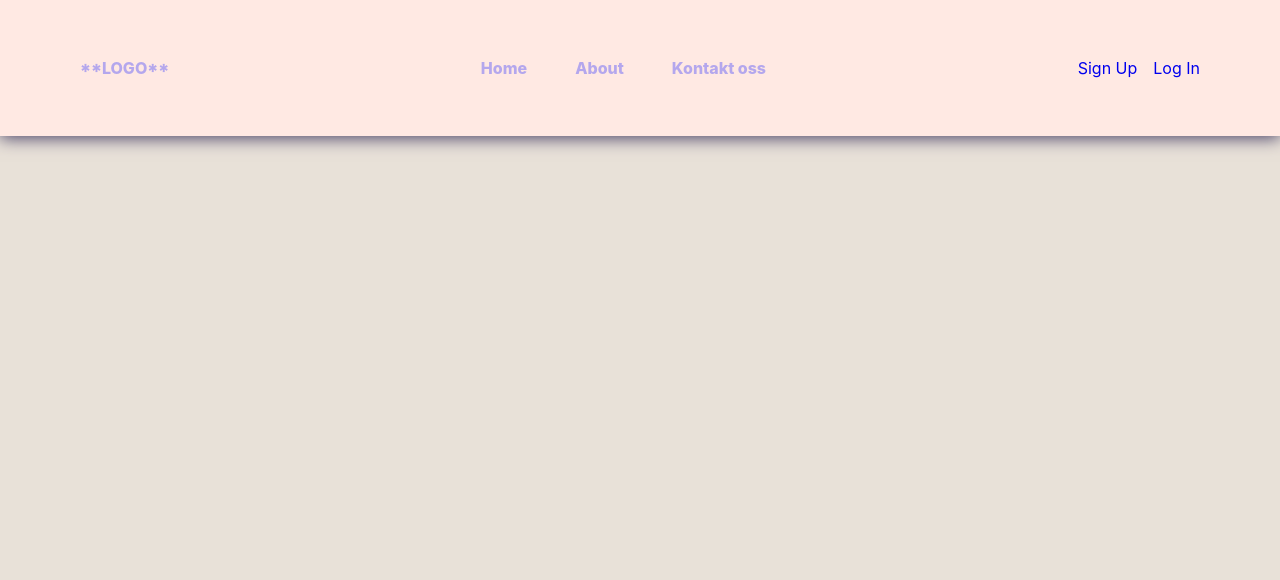
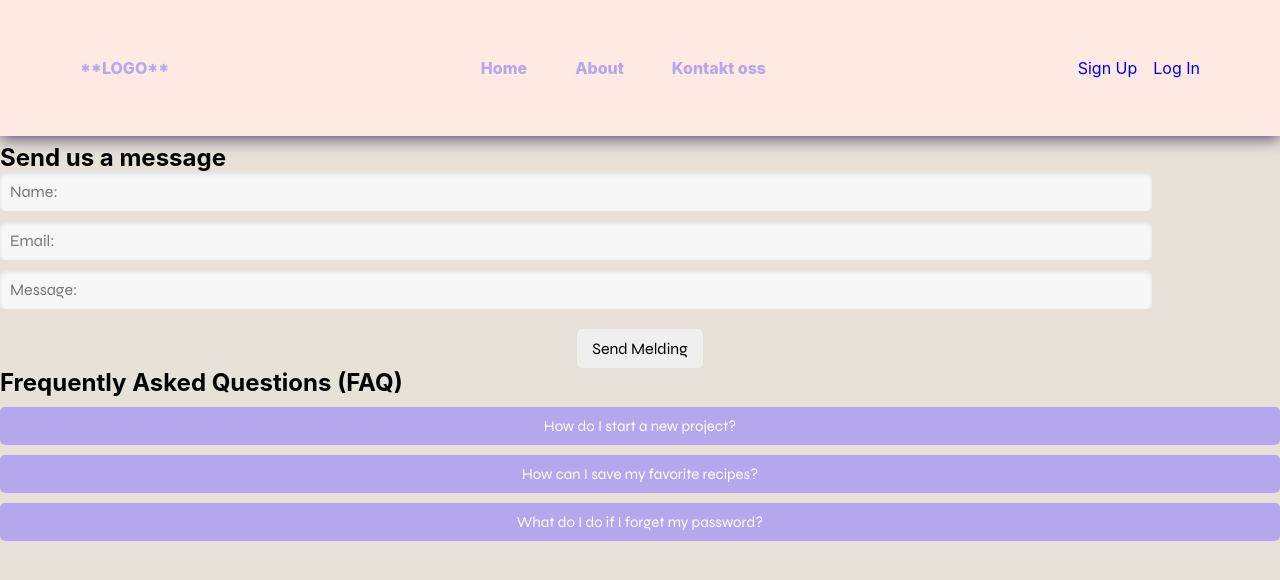
Before and after one commit to uit-inf-2900/Team12, a React (Create React App) app in the folder front/: page /kontaktoss in a window 1280 px wide. Shown: the top 580 px of the page. Built offline with nearby package versions, Linux system fonts and the light colour scheme.

Commit message:
added some front end for contact info

```diff
--- a/front/src/App.js
+++ b/front/src/App.js
@@ -12,6 +12,7 @@ import ResetPassword from './pages/SignUp_LogIn/ResetPassword';
 import LogIn from './pages/SignUp_LogIn/LogIn';
 import SignUp from './pages/SignUp_LogIn/SignUp';
 import Recipes from './pages/RecipeManagement/Recipes';
+import ContactUs from './pages/ContactUs/ContactUs';
 
 
 export default function App() {
@@ -32,6 +33,7 @@ export default function App() {
           <Routes>
             <Route path="/" element={<Home />} />
             <Route path="/about" element={<About />} />
+            <Route path="/kontaktoss" element={<ContactUs />} />
             {!isLoggedIn ? (
               <>
                 <Route path="/login" element={<LogIn setIsLoggedIn={setIsLoggedIn} />} />
--- /dev/null
+++ b/front/src/pages/ContactUs/ContactUs.css
@@ -0,0 +1,37 @@
+.kontaktOss-container {
+    max-width: 800px;
+    margin: 0 auto;
+    padding: 20px;
+}
+
+
+.kontakt-form form {
+    display: flex;
+    flex-direction: column;
+}
+
+.kontakt-form label {
+    margin-top: 10px;
+}
+
+.kontakt-form input,
+.kontakt-form textarea {
+    margin-top: 5px;
+}
+
+.kontakt-form button {
+    margin-top: 20px;
+    padding: 10px;
+    background-color: #007bff;
+    color: white;
+    border: none;
+    cursor: pointer;
+}
+
+.kontakt-info p {
+    margin: 5px 0;
+}
+
+.faq h2 {
+    margin-top: 20px;
+}
--- /dev/null
+++ b/front/src/pages/ContactUs/ContactUs.js
@@ -0,0 +1,73 @@
+import React, { useState } from 'react';
+import "../SignUp_LogIn/Reg.css";
+import InputField from "../SignUp_LogIn/InputField";
+import { useForm } from 'react-hook-form';
+import validator from 'validator'; // Sørg for å ha installert 'validator'
+
+
+const FAQItem = ({ question, answer }) => {
+    const [isOpen, setIsOpen] = useState(false);
+
+    return (
+    <div className="faq-item">
+        <button className="faq-question" onClick={() => setIsOpen(!isOpen)}>
+            {question}
+        </button>
+        {isOpen && <div className="faq-answer">{answer}</div>}
+    </div>
+    );
+};
+
+
+
+const ContactUs = () => {
+    const { register, handleSubmit, formState: { errors }, reset } = useForm();
+
+    const onSubmit = data => {
+        console.log(data);
+        reset(); // Tømmer skjemaet etter innsending
+    };
+
+    return (
+        <div className="contact-form-container">
+            <h1>Contact Us</h1>
+            <form onSubmit={handleSubmit(onSubmit)}>
+                <h2>Send us a message</h2>
+                <InputField
+                    placeholder="Name:"
+                    register={register("name", {
+                        required: "Name is required." })}
+                    errors={errors.name}
+                    type="text"
+                />
+                <InputField
+                    placeholder="Email:"
+                    register={register("email", {
+                        required: "Email is required.",
+                        validate: input => validator.isEmail(input) || "Invalid email address"
+                    })}
+                    errors={errors.email}
+                    type="email"
+                />
+                <InputField
+                    placeholder="Message:"
+                    register={register("Message", {
+                        required: "Message is required." })}
+                    errors={errors.message}
+                    type="text"
+                />
+                <button type="submit" className="submit-button">Send Melding</button>
+            </form>
+
+            {/* Frequently Asked Questions (FAQ) Section */}
+            <section className="faq-section">
+                <h2>Frequently Asked Questions (FAQ)</h2>
+                <FAQItem question="How do I start a new project?" answer="To start a new project, go to your project planner and click on 'Add new project'." />
+                <FAQItem question="How can I save my favorite recipes?" answer="Recipes can be saved by clicking on 'Save as favorite' under each recipe." />
+                <FAQItem question="What do I do if I forget my password?" answer="Click on 'Forgot password?' on the login page to reset your password." />
+            </section>
+        </div>
+    );
+};
+
+export default ContactUs;
--- a/front/src/pages/SignUp_LogIn/ResetPassword.js
+++ b/front/src/pages/SignUp_LogIn/ResetPassword.js
@@ -27,7 +27,7 @@ const ResetPassword = ({ toggleForm }) => {
 
                     {/* Use the InputField component for email input */}
                     <InputField
-                        type="text"
+                        type="email"
                         placeholder="Email"
                         register={register("email", {
                             required: "Email is required.",
--- a/front/src/pages/SignUp_LogIn/SignUp.js
+++ b/front/src/pages/SignUp_LogIn/SignUp.js
@@ -64,7 +64,7 @@ const SignUp = ({ toggleForm }) => {
           {/* Use InputField component for Email input */}
           <InputField
             placeholder="Email"
-            type="text"
+            type="email"
             register={register("email", {
               required: "Email is required.",
               pattern: {
@@ -80,7 +80,7 @@ const SignUp = ({ toggleForm }) => {
             placeholder="Birthday"
             type="text"
             register={register("birthday", {
-              required: "Birthday is required.",
+              required: "Birthday is required  (YYYY-MM-DD).",
               validate: (value) => {
                 const regex = /^\d{4}-\d{2}-\d{2}$/;
                 if (!regex.test(value)) {
--- a/front/src/pages/about/about.js
+++ b/front/src/pages/about/about.js
@@ -7,18 +7,6 @@ import TeamImage2 from "../../images/6.png";
 
 
 
-const FAQItem = ({ question, answer }) => {
-  const [isOpen, setIsOpen] = useState(false);
-
-  return (
-    <div className="faq-item">
-      <button className="faq-question" onClick={() => setIsOpen(!isOpen)}>
-        {question}
-      </button>
-      {isOpen && <div className="faq-answer">{answer}</div>}
-    </div>
-  );
-};
 
 
 export const About = () => {
@@ -45,14 +33,6 @@ export const About = () => {
       </div>
 
 
-      {/* Ofte Stilte Spørsmål (FAQ) Seksjon */}
-      <section className="faq-section">
-        <h2>Ofte Stilte Spørsmål (FAQ)</h2>
-        <FAQItem question="Hvordan starter jeg et nytt prosjekt?" answer="For å starte et nytt prosjekt, gå til din prosjektplanlegger og klikk på 'Legg til nytt prosjekt'." />
-        <FAQItem question="Hvordan kan jeg lagre mine favorittoppskrifter?" answer="Oppskrifter kan lagres ved å klikke på 'Lagre som favoritt' under hver oppskrift." />
-        <FAQItem question="Hva gjør jeg hvis jeg glemmer passordet mitt?" answer="Klikk på 'Glemt passord?' på innloggingssiden for å tilbakestille passordet ditt." />
-        {/* Legg til flere FAQItem komponenter etter behov */}
-      </section>
 
       {/* Team-members */}
       <h2>Møt Teamet Bak Magien</h2>
```
